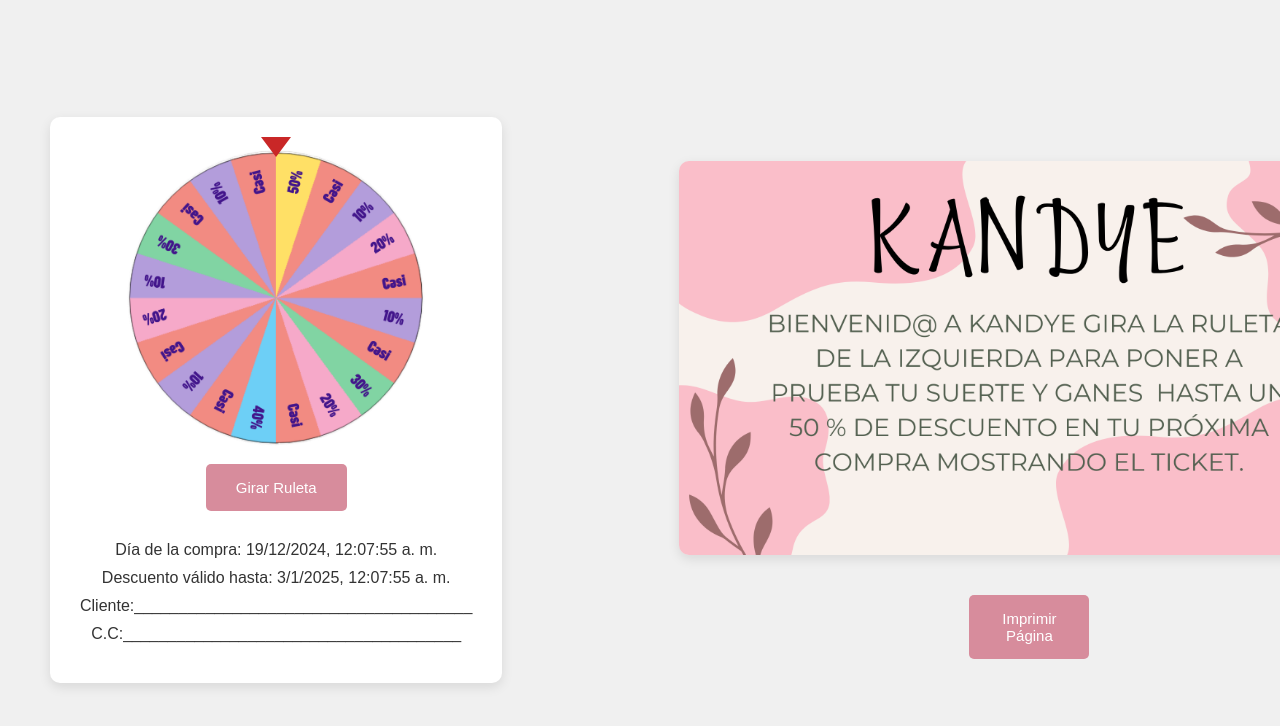
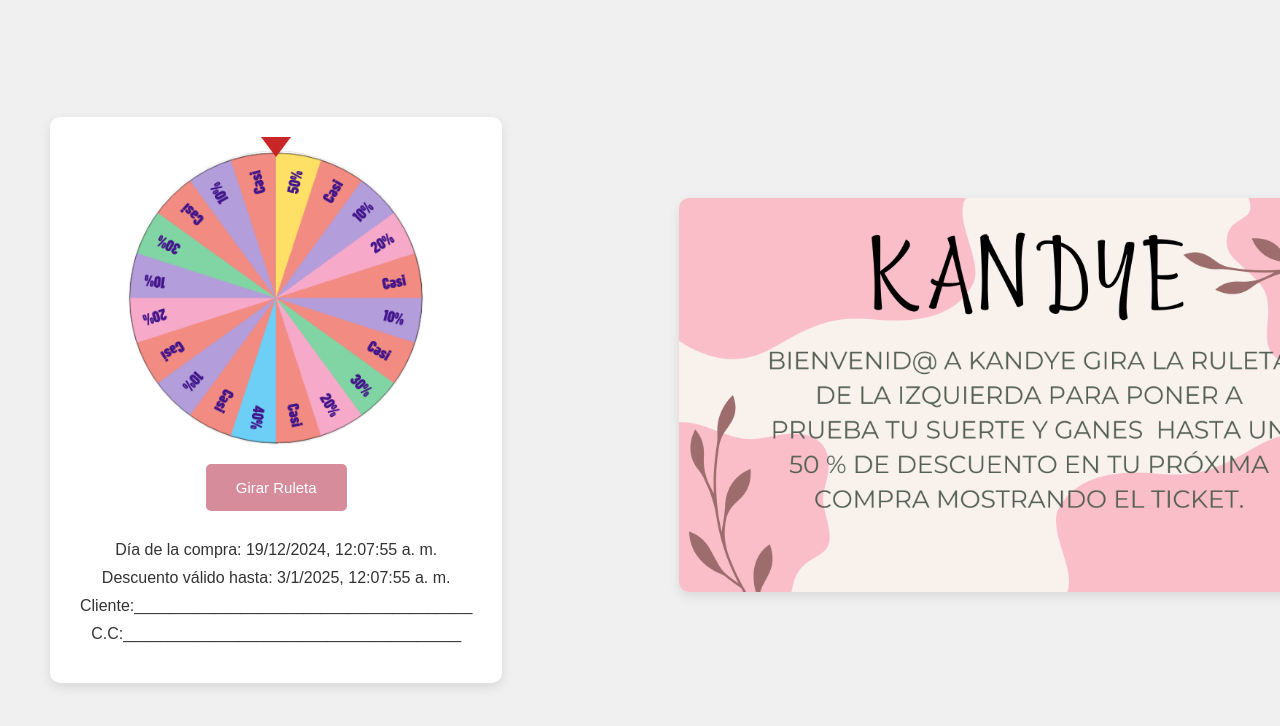
Before and after one commit to NelsonPabon/Rulea, a plain HTML site: page index.html in a window 1280 px wide. Shown: the top 726 px of the page. Drawn offline with Linux system fonts and the light colour scheme.

Commit message:
Update index.html

```diff
--- a/index.html
+++ b/index.html
@@ -29,7 +29,7 @@
         <img id="info" src="image.png" alt="info" class="info"> <!-- Imagen en la parte superior -->
         <div class="button-container">
             <!--<button id="reset-button">Reiniciar Página</button>-->
-            <button id="print-button">Imprimir Página</button>
+            <!--<button id="print-button">Imprimir Página</button>-->
         </div>
     </div>
 
```
